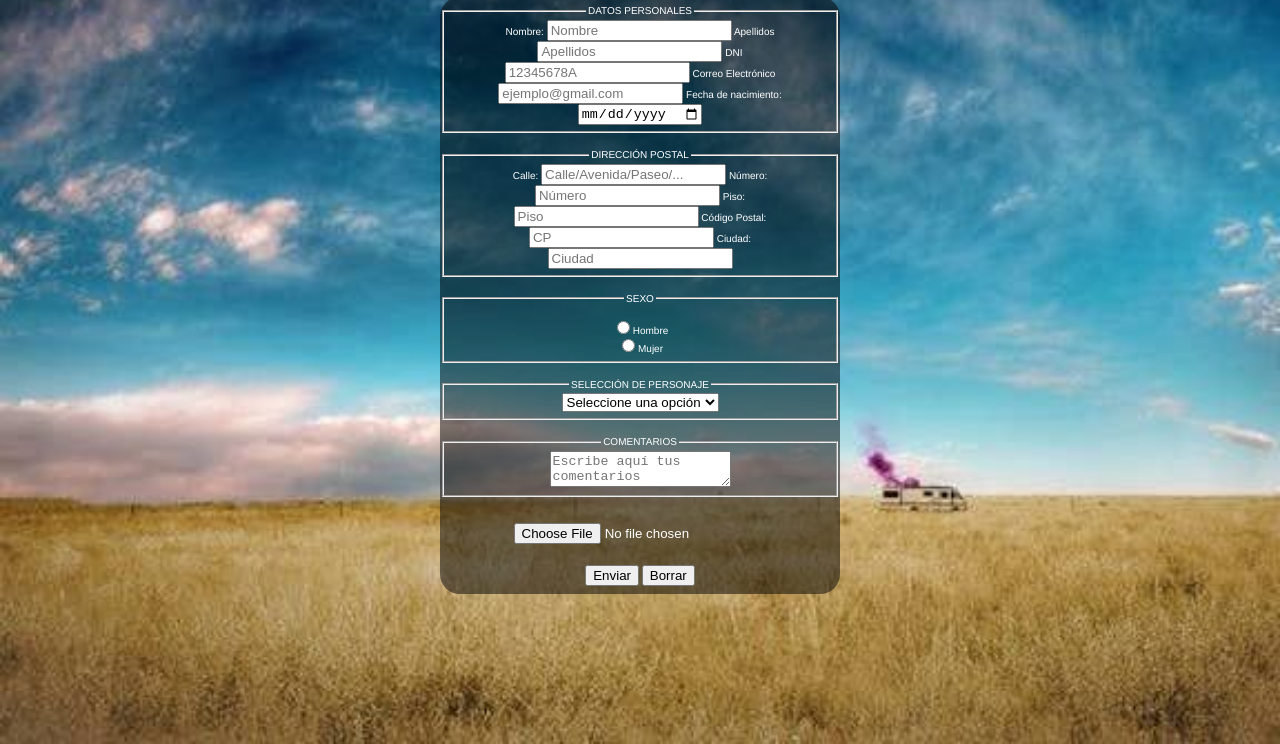
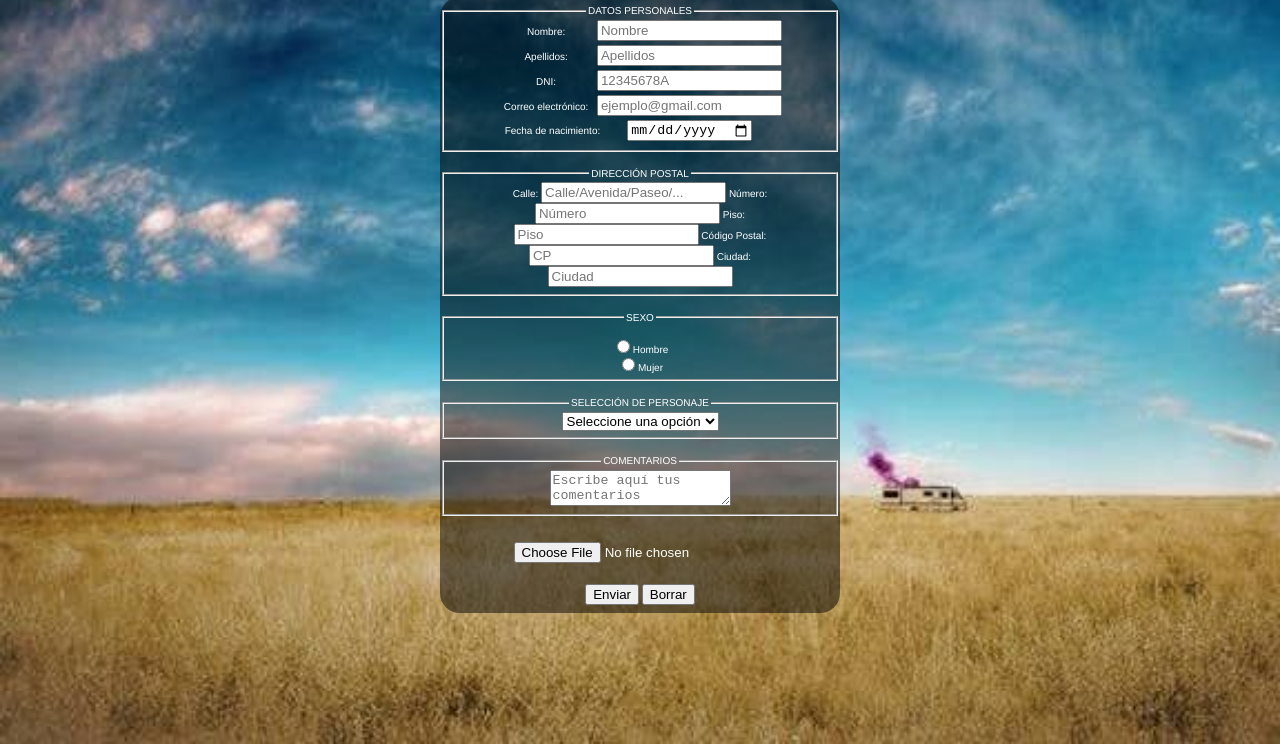
Before and after one commit to AdrianGM90/BreakingBad_GitHub_Pages, a plain HTML site: page formulario.html in a window 1280 px wide. Shown: the part 56-800 px from the top of the page. Drawn offline with Linux system fonts and the light colour scheme.

Commit message:
UPDATE: Alineacion y ajuste de estilo de la parte de datos personales del formulario

```diff
--- a/css/css_externo.css
+++ b/css/css_externo.css
@@ -94,6 +94,19 @@
     border-radius: 20px;
     margin: auto;
     max-width: 400px;
+}
+
+.campo label{
+    display: inline-block;
+    width: 6rem;
+    margin-bottom: .5rem;
+}
+
+#campoFechaNacimiento label{
+    display: inline-block;
+    width: 9rem;
+    margin-bottom: .5rem;
+    margin-left: -3rem;
 }
 
 /* CSS TABLA */
--- a/formulario.html
+++ b/formulario.html
@@ -17,20 +17,30 @@
                 <fieldset>
                     <legend>DATOS PERSONALES</legend>
 
+                    <div class="campo">
                         <label for="Nombre">Nombre:</label>
                         <input type="text" id="Nombre" name="Nombre" required placeholder="Nombre">
+                    </div>
 
-                    <label for="Apellidos">Apellidos</label>
+                    <div class="campo">
+                        <label for="Apellidos">Apellidos:</label>
                         <input type="text" id="Apellidos" name="Apellidos" required placeholder="Apellidos">
+                    </div>
 
-                    <label for="DNI">DNI</label>
+                    <div class="campo">
+                        <label for="DNI">DNI:</label>
                         <input type="text" id="DNI" name="DNI" placeholder="12345678A">
+                    </div>
 
-                    <label for="email">Correo Electrónico</label>
+                    <div class="campo">
+                        <label for="email">Correo electrónico:</label>
                         <input type="email" id="email" name="email" placeholder="ejemplo@gmail.com">
+                    </div>
 
+                    <div id="campoFechaNacimiento">
                         <label for="FechaNacimiento">Fecha de nacimiento:</label>
                         <input type="date" id="FechaNacimiento" name="FechaNacimiento">
+                    </div>
                 </fieldset>
             </div>
 
```
Lines whose indentation alone changed are shown as unchanged.
